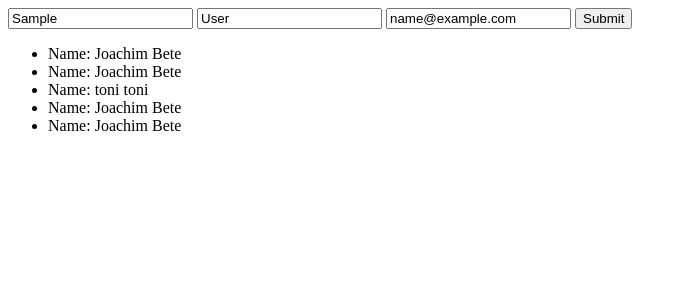
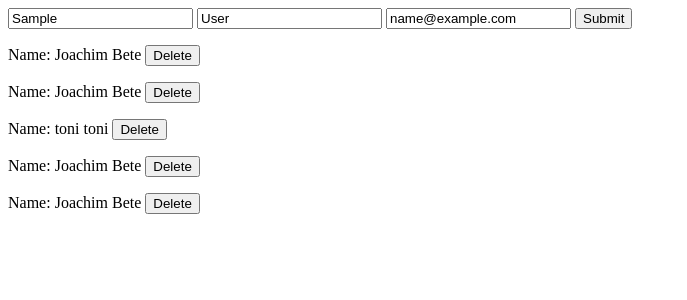
Before and after one commit to bejoac/websitex, a Django app: template websitex_project/templates/home.html in a window 1280 px wide. Shown: the top 300 px of the page, without its empty margins (0-687 px from the left). Run offline with Django 5.2, Linux system fonts and the light colour scheme; data comes from the database, SQL or seed files in the repository; both versions use the stored data as it was after the commit; tables that the repository leaves empty hold one stand-in row (values such as "Sample post"); the template is opened without the code that fills it: values that come from a table or form of the project are taken from there, most other values are stand-ins (such as "Sample title", 1, 10 or a date in 2020); some libraries are stand-ins or nearby versions.

Commit message:
Now possible to Delete entries. Does not have effect on database yet

```diff
--- /dev/null
+++ b/websitex_project/templates/contact.html
@@ -0,0 +1,9 @@
+<p id="contact{{ person.id }}">
+  Name: {{ person.first_name }} {{ person.last_name }}
+  <button
+    hx-delete="/delete_user/{{ person.id }}/"
+    hx-headers='{"X-CSRFToken": "{{ csrf_token }}"}'
+    hx-target='#contact{{ person.id }}''>
+    Delete
+  </button>
+</p>
--- a/websitex_project/templates/listing_persons.html
+++ b/websitex_project/templates/listing_persons.html
@@ -1,5 +1,5 @@
-<ul id="listing_persons">
+<div id="listing_persons">
   {% for person in persons %}
-    <li>Name: {{ person.first_name }} {{ person.last_name }}</li>
+    {% include "contact.html" %}
   {% endfor %}
-</ul>
+</div>
--- a/websitex_project/templates/oob_contact.html
+++ b/websitex_project/templates/oob_contact.html
@@ -1,2 +1,2 @@
 
-<li id="listing_persons" hx-swap-oob="afterbegin"> Name: {{ first_name }} {{ last_name}} </li>
+<span id="listing_persons" hx-swap-oob="afterbegin"> Name: {{ first_name }} {{ last_name}} </span>
--- a/websitex_project/urls.py
+++ b/websitex_project/urls.py
@@ -23,4 +23,5 @@ urlpatterns = [
     path("", views.home),
     path("add_user/", views.add_user),
     path("get_users/", views.get_users),
+    path("delete_user/<int:id>/", views.delete_user),
 ]
--- a/websitex_project/views.py
+++ b/websitex_project/views.py
@@ -28,3 +28,7 @@ def add_user(request):
 def get_users(request):
     persons = Person.objects.all()
     return render(request, "listing_persons.html", {"persons": persons})
+
+def delete_user(request, id):
+    print(id)
+    return HttpResponse("")
```
Also changed, not shown: db.sqlite3, websitex_project/templates/home.html (line endings or trailing spaces).
